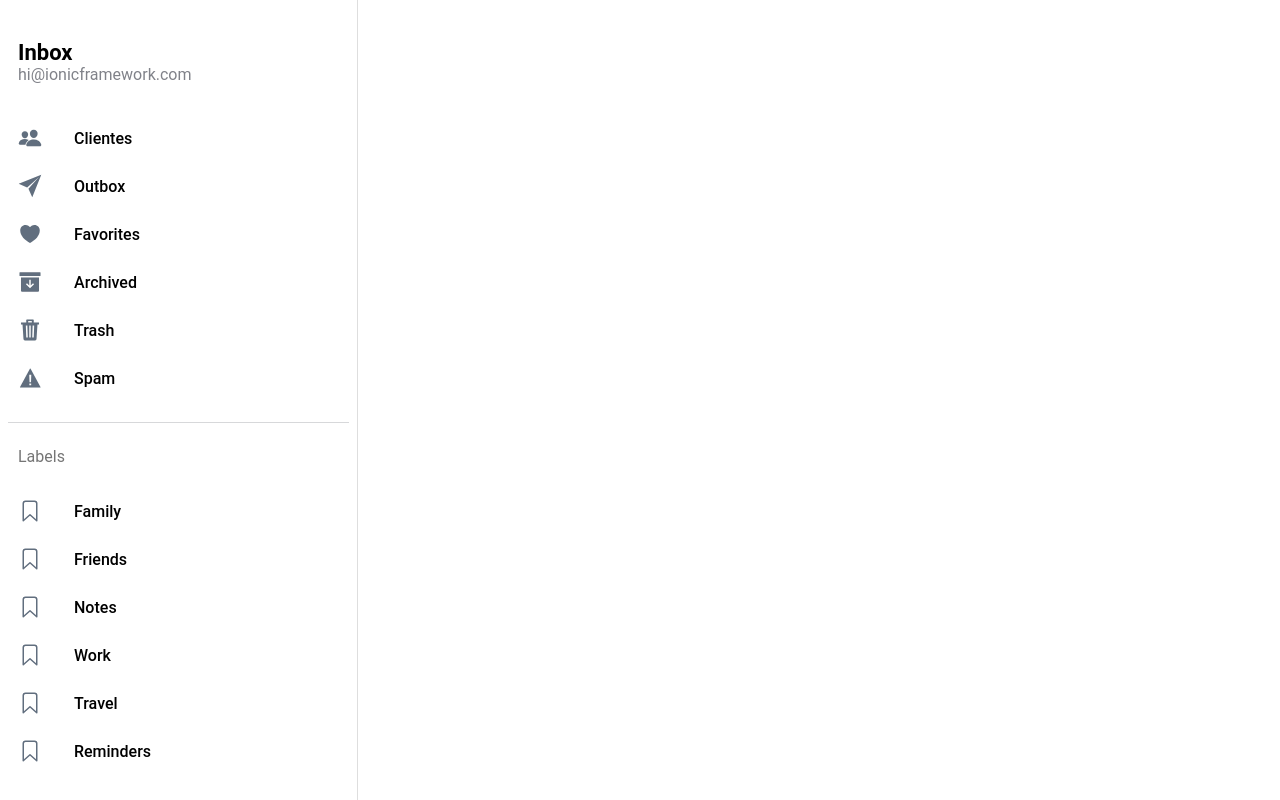
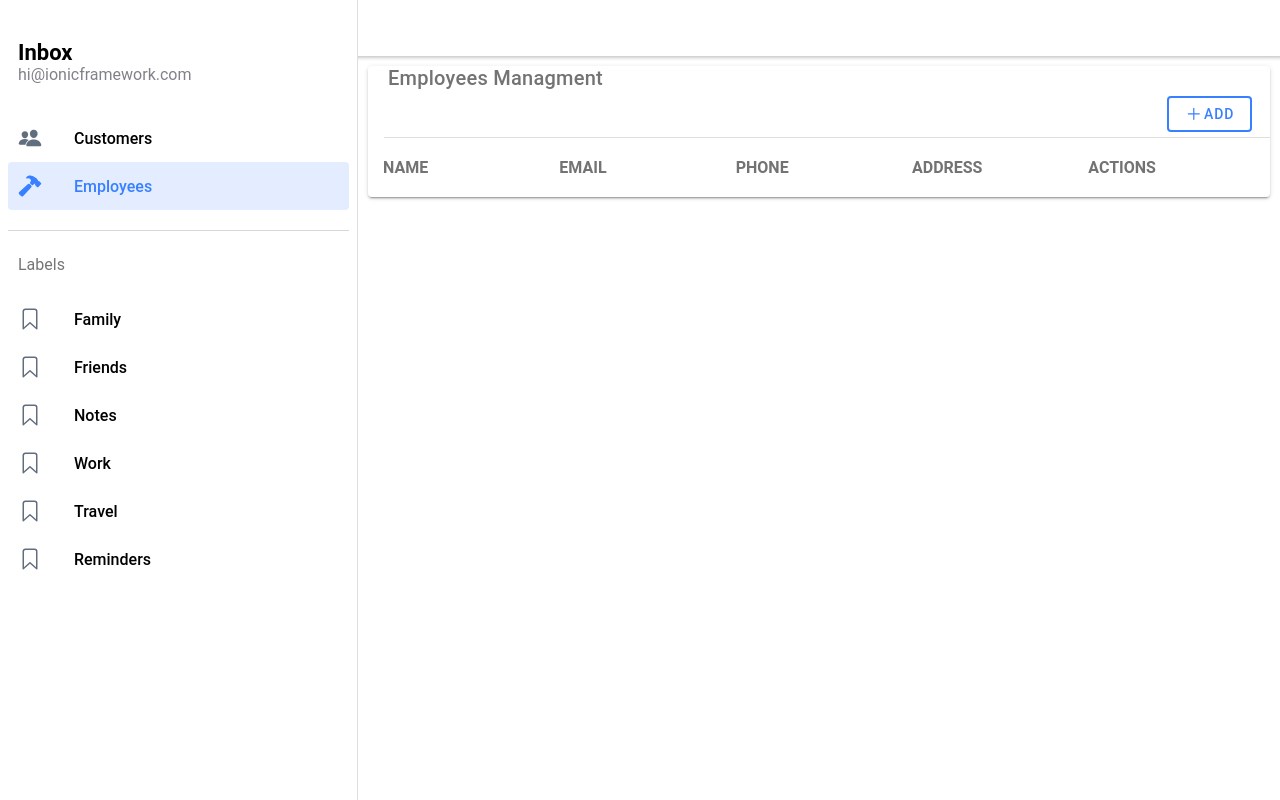
Before and after one commit to IvansanchezEspinoza2019/springboot-microservices, a React (Create React App) app: page /page/employees in a window 1280 px wide. Built offline with nearby package versions, Linux system fonts and the light colour scheme.

Commit message:
Employees section added

```diff
--- a/src/App.tsx
+++ b/src/App.tsx
@@ -25,6 +25,9 @@ import './theme/variables.css';
 
 import Customer from './pages/Customer/Customer';
 import CustomerEdit from './pages/Customer/CustomerEdit';
+import Employee from './pages/Employee/Employee';
+import EmployeeEdit from './pages/Employee/EmployeeEdit';
+
 
 setupIonicReact();
 
@@ -45,6 +48,13 @@ const App: React.FC = () => {
                 <CustomerEdit />
             </Route>
 
+            <Route path="/page/employees" exact={true}>
+                <Employee />
+            </Route>
+            <Route path="/page/employees/:id" exact={true}>
+                <EmployeeEdit />
+            </Route>
+
           </IonRouterOutlet>
         </IonSplitPane>
       </IonReactRouter>
--- a/src/components/Menu.tsx
+++ b/src/components/Menu.tsx
@@ -11,8 +11,9 @@ import {
 } from '@ionic/react';
 
 import { useLocation } from 'react-router-dom';
-import { archiveOutline, archiveSharp, bookmarkOutline, heartOutline, heartSharp, mailOutline, mailSharp, paperPlaneOutline, paperPlaneSharp, people, peopleCircle, peopleCircleSharp, trashOutline, trashSharp, warningOutline, warningSharp } from 'ionicons/icons';
+import { archiveOutline, archiveSharp, bookmarkOutline, hammer, hammerSharp, heartOutline, heartSharp, mailOutline, mailSharp, paperPlaneOutline, paperPlaneSharp, people, peopleCircle, peopleCircleSharp, peopleSharp, trashOutline, trashSharp, warningOutline, warningSharp } from 'ionicons/icons';
 import './Menu.css';
+
 
 interface AppPage {
   url: string;
@@ -23,40 +24,16 @@ interface AppPage {
 
 const appPages: AppPage[] = [
   {
-    title: 'Clientes',
+    title: 'Customers',
     url: '/page/customers',
     iosIcon: peopleCircle,
     mdIcon: people
   },
   {
-    title: 'Outbox',
-    url: '/page/Outbox',
-    iosIcon: peopleCircleSharp,
-    mdIcon: paperPlaneSharp
-  },
-  {
-    title: 'Favorites',
-    url: '/page/Favorites',
-    iosIcon: heartOutline,
-    mdIcon: heartSharp
-  },
-  {
-    title: 'Archived',
-    url: '/page/Archived',
-    iosIcon: archiveOutline,
-    mdIcon: archiveSharp
-  },
-  {
-    title: 'Trash',
-    url: '/page/Trash',
-    iosIcon: trashOutline,
-    mdIcon: trashSharp
-  },
-  {
-    title: 'Spam',
-    url: '/page/Spam',
-    iosIcon: warningOutline,
-    mdIcon: warningSharp
+    title: 'Employees',
+    url: '/page/employees',
+    iosIcon: hammerSharp,
+    mdIcon: hammer
   }
 ];
 
--- /dev/null
+++ b/src/pages/Employee/Employee.tsx
@@ -0,0 +1,110 @@
+import { IonButtons, IonButton, IonCard, IonCol,
+   IonContent, IonGrid, IonHeader, IonItem,
+   IonMenuButton, IonPage, IonRow, IonTitle, IonToolbar, IonIcon }
+from '@ionic/react';
+import { add, close, pencil } from 'ionicons/icons';
+import { useEffect, useState } from 'react';
+
+import { useHistory, useParams } from 'react-router';
+import ExploreContainer from '../../components/ExploreContainer';
+import { removeEmployee, searchEmployees } from './EmployeeAPI';
+import EmployeeInterface from './EmployeeInterface';
+
+
+const Employee: React.FC = () => {
+  const [clientes, setClientes] = useState<EmployeeInterface[]>([]);
+  const { name } = useParams<{ name: string; }>();
+  const history = useHistory();
+
+
+
+  useEffect(()=>{
+    search();
+  }, [history.location.pathname]);
+
+  const search =() =>{
+    const employees = searchEmployees();
+    setClientes(employees);
+  }
+
+  const remove  = (id: string)=>{
+    removeEmployee(id);
+    search();
+  }
+
+  const addemployee = ()=>{
+    history.push('/page/employees/new')
+  }
+
+  const editemployee = (id: string)=>{
+    history.push('/page/employees/'+id)
+  }
+
+
+  return (
+    <IonPage>
+      <IonHeader>
+        <IonToolbar>
+          <IonButtons slot="start">
+            <IonMenuButton />
+          </IonButtons>
+          <IonTitle>{name}</IonTitle>
+        </IonToolbar>
+      </IonHeader>
+
+      <IonContent fullscreen>
+        <IonHeader collapse="condense">
+          <IonToolbar>
+            <IonTitle size="large">{name}</IonTitle>
+          </IonToolbar>
+        </IonHeader>
+
+<IonCard>
+  <IonTitle>Employees Managment</IonTitle>
+
+
+          <IonItem>
+            <IonButton onClick={()=> addemployee()} color="primary" fill="outline" slot="end" size="default">
+              <IonIcon icon={add}></IonIcon>
+              Add
+            </IonButton>
+          </IonItem>
+  <IonGrid className="table">
+      <IonRow >
+        <IonCol>Name</IonCol>
+        <IonCol>Email</IonCol>
+        <IonCol>Phone</IonCol>
+        <IonCol>Address</IonCol>
+        <IonCol>Actions</IonCol>
+      </IonRow>
+
+        {clientes.map((client: EmployeeInterface)=>
+          <IonRow>
+            <IonCol>{client.firstName} {client.lastName}</IonCol>
+            <IonCol>{client.email}</IonCol>
+            <IonCol>{client.phone}</IonCol>
+            <IonCol>{client.address}</IonCol>
+            <IonCol>
+              <IonButton color="primary" fill='clear'
+                onClick={()=>editemployee(String(client.id))}
+              >
+                  <IonIcon icon={pencil} slot='icon-only'></IonIcon>
+              </IonButton>
+
+              <IonButton color="danger" fill='clear'
+                onClick={() => remove(String(client.id))}
+              >
+                  <IonIcon icon={close} slot='icon-only'></IonIcon>
+              </IonButton>
+            </IonCol>
+      </IonRow>
+        )}
+    </IonGrid>
+
+    </IonCard>
+      </IonContent>
+    </IonPage>
+  );
+};
+
+export default Employee;
--- /dev/null
+++ b/src/pages/Employee/EmployeeAPI.ts
@@ -0,0 +1,37 @@
+import EmployeeInterface from "./EmployeeInterface";
+
+export function searchEmployees(){
+    if(!localStorage['Employees']){
+        localStorage['Employees'] = '[]';
+        return [];
+    }
+    let EmployeesJsonStr= localStorage['Employees'];
+    let Employees = JSON.parse(EmployeesJsonStr);
+    return Employees;
+}
+
+export function removeEmployee(id: string){
+    let Employees = searchEmployees();
+    const index = Employees.findIndex((c: any) => c.id==id);
+    Employees.splice(index, 1)
+    localStorage['Employees']=JSON.stringify(Employees);
+}
+
+export function saveEmployee(Employee: EmployeeInterface){
+    let Employees = searchEmployees();
+    if(Employee.id){
+        // edit existing Employee
+        const index = Employees.findIndex((c: any) => c.id==Employee.id);
+        Employees[index] = Employee;
+    }else{
+        // new Employee
+        Employee.id = String(Math.round(Math.random() * 100000))
+        Employees.push(Employee);
+    }
+    localStorage['Employees']=JSON.stringify(Employees);
+}
+
+export function findEmployeeById(id: string){
+    let Employees = searchEmployees();
+    return Employees.find( (c: any) => c.id==id)
+}
--- /dev/null
+++ b/src/pages/Employee/EmployeeEdit.tsx
@@ -0,0 +1,115 @@
+import { IonButtons, IonButton, IonCard, IonCol,
+    IonContent, IonGrid, IonHeader, IonItem,
+    IonMenuButton, IonPage, IonRow, IonTitle, IonToolbar, IonIcon, IonLabel, IonInput }
+ from '@ionic/react';
+ import { add, checkmark, close, pencil } from 'ionicons/icons';
+ import { useEffect, useState } from 'react';
+ import { useHistory, useParams } from 'react-router';
+ import { removeEmployee, saveEmployee, searchEmployees } from './EmployeeAPI';
+ import { findEmployeeById } from './EmployeeAPI';
+import EmployeeInterface from './EmployeeInterface';
+
+
+ const EmployeeEdit: React.FC = () => {
+    const { name, id } = useParams<{ name: string; id: string}>();
+    const [employee, setemployee] = useState<EmployeeInterface>({});
+    const history = useHistory()
+
+   useEffect(()=>{
+     search();
+   }, []);
+
+   const search =() =>{
+      if (id !== 'new'){
+        let  employee = findEmployeeById(id);
+        setemployee(employee)
+      }
+   }
+
+   const save = ()=>{
+     saveEmployee(employee)
+     history.push("/page/employees")
+   }
+
+   return (
+     <IonPage>
+       <IonHeader>
+         <IonToolbar>
+           <IonButtons slot="start">
+             <IonMenuButton />
+           </IonButtons>
+           <IonTitle>{name}</IonTitle>
+         </IonToolbar>
+       </IonHeader>
+
+       <IonContent fullscreen>
+         <IonHeader collapse="condense">
+           <IonToolbar>
+             <IonTitle size="large">{name}</IonTitle>
+           </IonToolbar>
+         </IonHeader>
+
+ <IonCard>
+   <IonTitle> {id == 'new'? 'Add employee':"Edit employee"}</IonTitle>
+
+         <IonRow>
+             <IonCol>
+                <IonItem>
+                    <IonLabel position="stacked">First Name</IonLabel>
+                    <IonInput onIonChange={ e => employee.firstName = String(e.detail.value)}
+                    value={employee.firstName}> </IonInput>
+                </IonItem>
+             </IonCol>
+
+             <IonCol>
+                <IonItem>
+                    <IonLabel position="stacked">Last Name</IonLabel>
+                    <IonInput onIonChange={ e => employee.lastName= String(e.detail.value)}
+                    value={employee.lastName}> </IonInput>
+                </IonItem>
+             </IonCol>
+        </IonRow>
+
+        <IonRow>
+             <IonCol>
+                <IonItem>
+                    <IonLabel position="stacked">Email</IonLabel>
+                    <IonInput onIonChange={e => employee.email = String(e.detail.value)}
+                     value={employee.email}> </IonInput>
+                    </IonItem>
+             </IonCol>
+
+             <IonCol>
+             <IonItem>
+                <IonLabel position="stacked">Address</IonLabel>
+                    <IonInput onIonChange={ e => employee.address = String(e.detail.value)}
+                    value={employee.address}> </IonInput>
+                    </IonItem>
+             </IonCol>
+         </IonRow>
+
+         <IonRow>
+             <IonCol>
+                <IonItem>
+                    <IonLabel position="stacked">Phone Number</IonLabel>
+                    <IonInput onIonChange={ e=> employee.phone = String(e.detail.value)}
+                    value={employee.phone}> </IonInput>
+                    </IonItem>
+             </IonCol>
+         </IonRow>
+
+    <IonItem>
+        <IonButton onClick={()=>save()} color="success" fill="outline" slot="end" size="default">
+        <IonIcon icon={checkmark}></IonIcon>
+            Save
+        </IonButton>
+    </IonItem>
+
+
+     </IonCard>
+       </IonContent>
+     </IonPage>
+   );
+ };
+
+ export default EmployeeEdit;
--- /dev/null
+++ b/src/pages/Employee/EmployeeInterface.tsx
@@ -0,0 +1,8 @@
+export default interface EmployeeInterface {
+    id?: string;
+    firstName?: string,
+    lastName?: string,
+    email?: string,
+    phone?: string,
+    address?: string
+}
```
